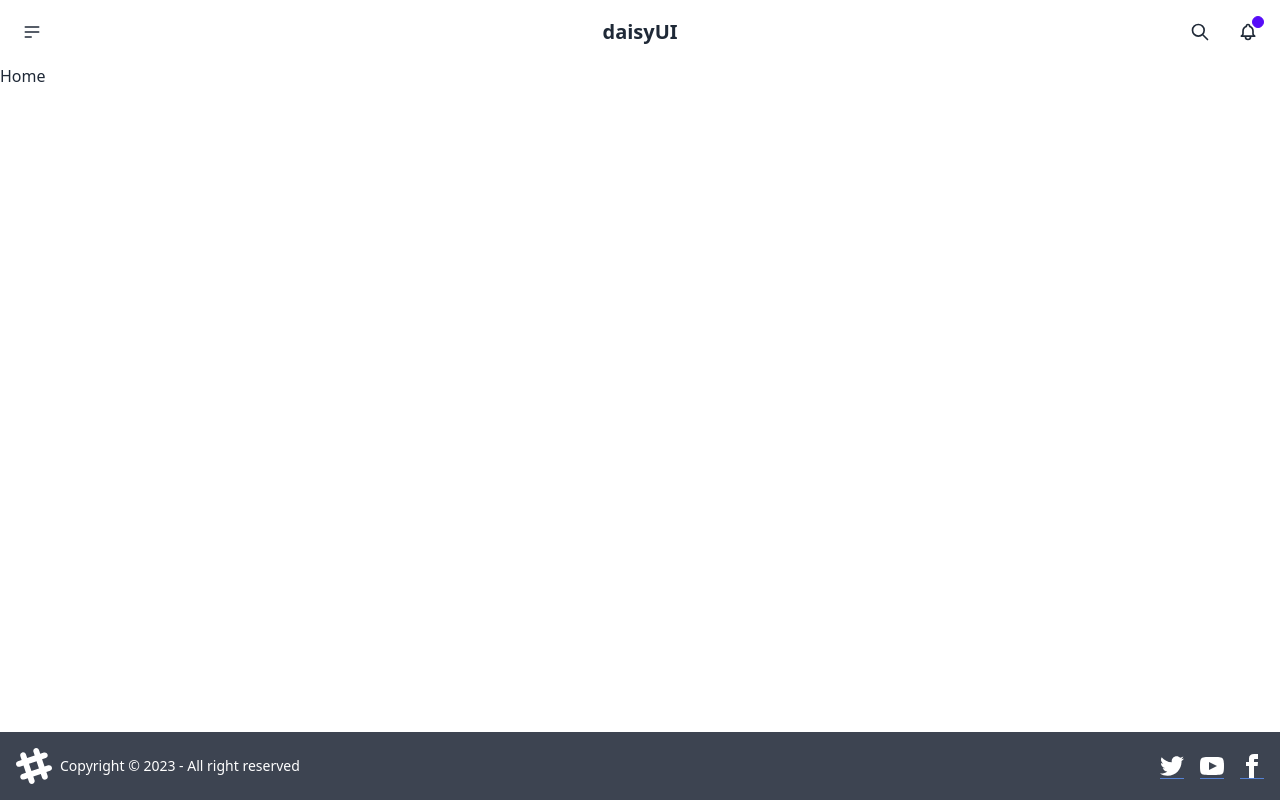
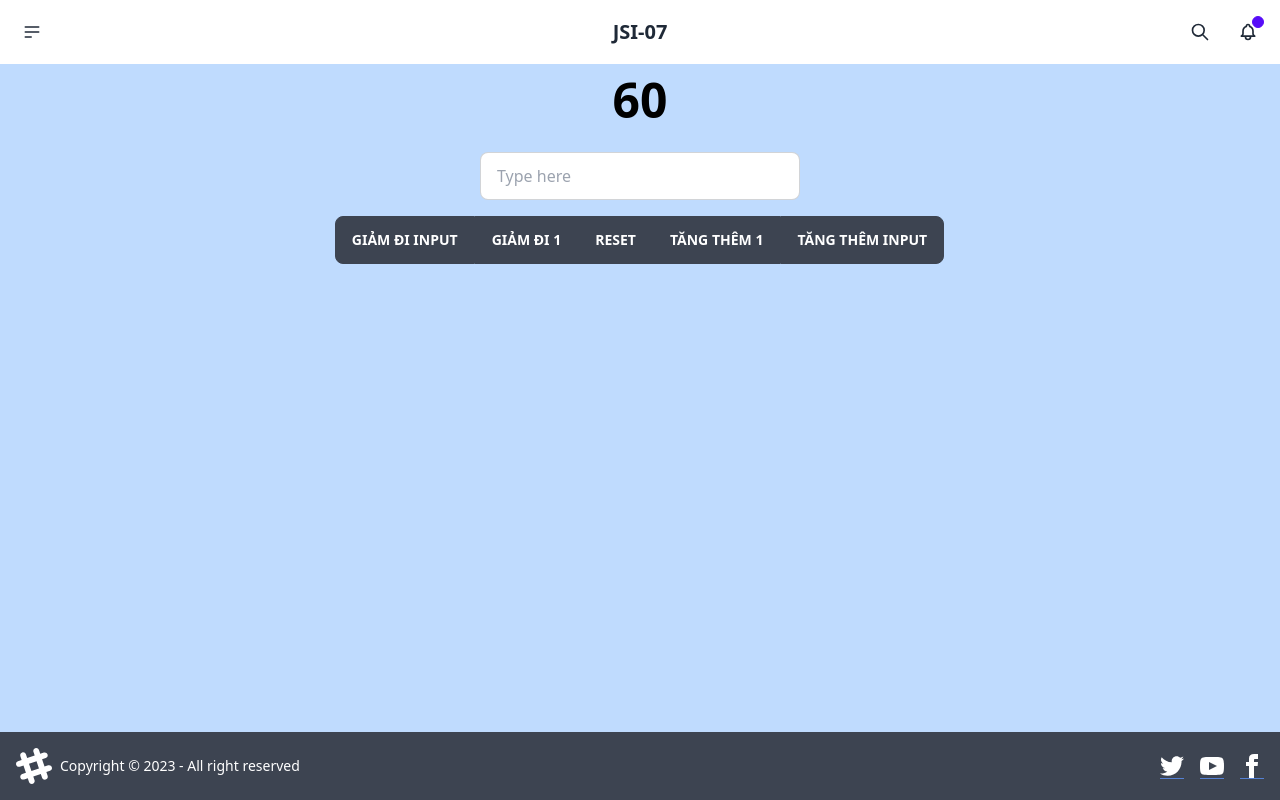
Before and after one commit to H910xy/CKJSI, a React (Vite) app: page / in a window 1280 px wide. Built offline with nearby package versions, Linux system fonts and the light colour scheme.

Commit message:
done b2 for jsi07

```diff
--- a/src/components/content/Content.jsx
+++ b/src/components/content/Content.jsx
@@ -1,12 +1,12 @@
-import React from 'react'
-import CustomCard from '../card/CustomCard'
+import React, { useState } from 'react'
 
-const Content = () => {
+const Content = (props) => {
+
+
+
   return (
-    <div className='h-full w-full'>
-        <div>
-            <CustomCard/>
-        </div>
+    <div className="h-full w-full">
+      {props.children}
     </div>
   )
 }
--- a/src/components/navbar/NavBar.jsx
+++ b/src/components/navbar/NavBar.jsx
@@ -1,6 +1,10 @@
 import React from 'react'
 
-const Navbar = () => {
+const Navbar = (props) => {  // sau khi từ props thì ta đã hứng props từ cpn cha truyền xuống
+
+  const {title, dropDownOptions} = props
+
+
   return (
     <div className="navbar bg-base-100">
       <div className="navbar-start">
@@ -26,19 +30,19 @@ const Navbar = () => {
             className="menu menu-compact dropdown-content mt-3 p-2 shadow bg-base-100 rounded-box w-52"
           >
             <li>
-              <a>Homepage</a>
+              <a>{dropDownOptions.Setting}</a>
             </li>
             <li>
-              <a>Portfolio</a>
+              <a>{dropDownOptions.Social}</a>
             </li>
             <li>
-              <a>About</a>
+              <a>{dropDownOptions.Contact}</a>
             </li>
           </ul>
         </div>
       </div>
       <div className="navbar-center">
-        <a className="btn btn-ghost normal-case text-xl">daisyUI</a>
+        <a className="btn btn-ghost normal-case text-xl">{title}</a>
       </div>
       <div className="navbar-end">
         <button className="btn btn-ghost btn-circle">
--- a/src/pages/layout/Layout.jsx
+++ b/src/pages/layout/Layout.jsx
@@ -6,9 +6,21 @@ import Content from '../../components/content/Content'
 const Layout = (props) => {
   return (
     <div className='flex flex-1 flex-col h-screen w-screen bg-slate-100 overflow-auto'>
-        <Navbar />
+        <Navbar
+          title={'JSI-07'}
+          dropDownOptions = {
+            {
+              Setting : "Setting",
+              Contact : 'Contact',
+              Social : 'Social'
+            }
+          }
+        />
         <div className='w-full h-full bg-white overflow-auto'>
-          {props.children}
+          {/* {props.children} */}
+          <Content>
+            {props.children}
+          </Content>
         </div>
         <Footer/>
     </div>
--- a/src/pages/main/Home.jsx
+++ b/src/pages/main/Home.jsx
@@ -1,8 +1,41 @@
-import React from 'react'
+import React, { useState } from 'react'
 
 const Home = () => {
+  const [count, setCount] = useState(60)
+  const [inputVal, setInputVal] = useState('')
+
+
   return (
-    <div>Home</div>
+    <div className="h-full w-full bg-blue-200">
+      <div className="flex flex-1 flex-col justify-center items-center gap-y-4">
+        <h1 className="text-[48px] text-black">{count}</h1>
+        <input
+          type="text"
+          placeholder="Type here"
+          className="input input-bordered w-full max-w-xs"
+          value={inputVal}
+          onChange={(e) => setInputVal(e.target.value)}
+
+          />
+        <div className="btn-group btn-group-vertical lg:btn-group-horizontal">
+        <button
+            onClick={()=> setCount((prev) => prev - +inputVal)}
+            className="btn ">Giảm đi input</button>
+          <button
+            onClick={()=> setCount((prev) => prev -1)}
+            className="btn ">Giảm đi 1</button>
+          <button
+            onClick={() => setCount(60)}
+            className="btn">Reset</button>
+          <button
+            onClick={() => setCount((prev) => prev +1)}
+            className="btn">Tăng thêm 1</button>
+            <button
+            onClick={()=> setCount((prev) => prev + +inputVal)}
+            className="btn ">Tăng thêm input</button>
+        </div>
+      </div>
+    </div>
   )
 }
 
```
Also changed, not shown: 1 other file (tests, documents, lock files or other folders).
